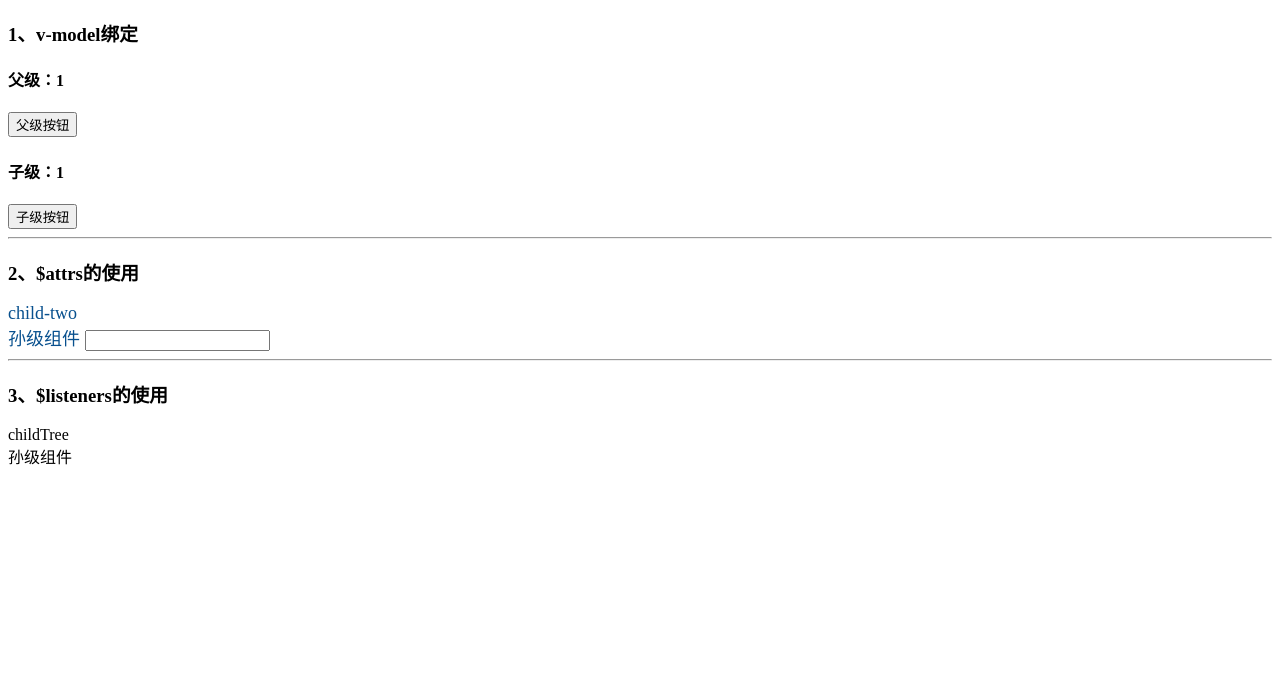
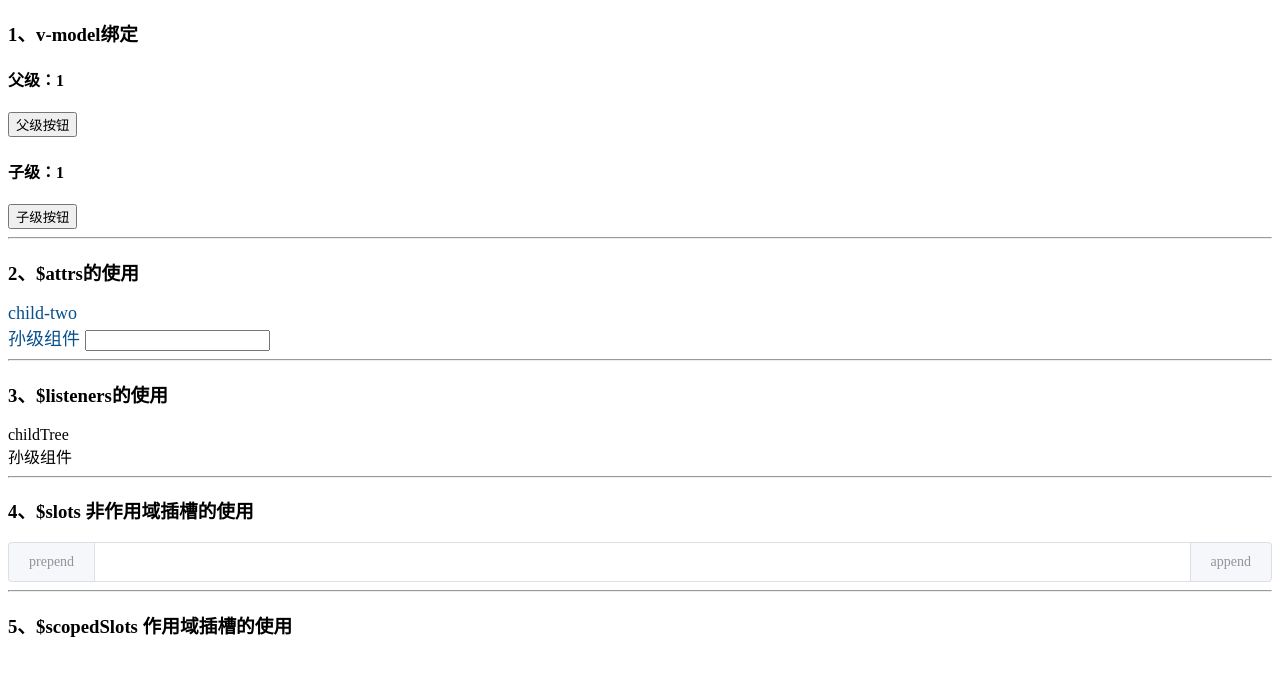
Before and after one commit to GHwhisper/vue-test, a Vue app: page / in a window 1280 px wide. Shown: the top 676 px of the page. Built offline with nearby package versions, Linux system fonts and the light colour scheme.

Commit message:
$slots、$scopedSlots

```diff
--- a/package.json
+++ b/package.json
@@ -9,6 +9,7 @@
   },
   "dependencies": {
     "core-js": "^3.6.5",
+    "element-ui": "^2.15.9",
     "vue": "^2.6.11"
   },
   "devDependencies": {
--- a/src/App.vue
+++ b/src/App.vue
@@ -1,17 +1,22 @@
 <template>
   <div id="app">
+
     <section>
       <h3>1、v-model绑定</h3>
       <h4>父级：{{ parentMessage }}</h4>
       <button @click="handleClick">父级按钮</button>
       <child v-model="parentMessage"></child>
     </section>
+
     <hr>
+
     <section>
       <h3>2、$attrs的使用</h3>
       <child-two class="child-two" hello="hello" type="password"></child-two>
     </section>
+
     <hr>
+
     <section>
       <h3>3、$listeners的使用</h3>
       <child-three
@@ -23,6 +28,26 @@
         @click.native="func6"
       ></child-three>
     </section>
+
+    <hr>
+
+    <section>
+      <h3>4、$slots 非作用域插槽的使用</h3>
+      <my-input>
+        <template slot="prepend">prepend</template>
+        <template slot="append">append</template>
+      </my-input>
+    </section>
+
+    <hr>
+
+    <section>
+      <h3>5、$scopedSlots 作用域插槽的使用</h3>
+      <!--<my-input2>-->
+      <!--  <template slot="prepend">prepend</template>-->
+      <!--  <template slot="append">append</template>-->
+      <!--</my-input2>-->
+    </section>
   </div>
 </template>
 
@@ -30,6 +55,8 @@
 import Child from './components/Child'
 import ChildTwo from './components/ChildTwo'
 import ChildThree from './components/ChildThree'
+import MyInput from './components/MyInput'
+// import MyInput2 from './components/MyInput2'
 
 export default {
   name: 'App',
@@ -37,6 +64,8 @@ export default {
     Child,
     ChildTwo,
     ChildThree,
+    MyInput,
+    // MyInput2,
   },
   data() {
     return {
--- /dev/null
+++ b/src/components/MyInput.vue
@@ -0,0 +1,25 @@
+<template>
+  <el-input v-model="value">
+    <template v-for="(_, slotName) in $slots" #[slotName]>
+      <slot :name="slotName"></slot>
+    </template>
+  </el-input>
+</template>
+
+<script>
+export default {
+  name: 'MyInput',
+  data() {
+    return {
+      value: '',
+    }
+  },
+  created() {
+    console.log('$slots', this.$slots)
+  }
+}
+</script>
+
+<style scoped>
+
+</style>
--- /dev/null
+++ b/src/components/MyInput2.vue
@@ -0,0 +1,26 @@
+<template>
+  <el-input v-model="value">
+    <slot v-for="(_, slotName) in $slots" :name="slotName" :slot="slotName"></slot>
+    <template v-for="(_, slotName) in $scopedSlots" #[slotName]="slotProps">
+      <slot :name="slotName" v-bind="slotProps"></slot>
+    </template>
+  </el-input>
+</template>
+
+<script>
+export default {
+  name: 'MyInput2',
+  data() {
+    return {
+      value: '',
+    }
+  },
+  created() {
+    console.log('$scopedSlots', this.$scopedSlots)
+  }
+}
+</script>
+
+<style scoped>
+
+</style>
--- a/src/main.js
+++ b/src/main.js
@@ -1,7 +1,11 @@
 import Vue from 'vue'
 import App from './App.vue'
+import ElementUI from 'element-ui'
+import 'element-ui/lib/theme-chalk/index.css'
 
 Vue.config.productionTip = false
+
+Vue.use(ElementUI)
 
 new Vue({
   render: h => h(App),
```
Also changed, not shown: 1 other file (tests, documents, lock files or other folders).
